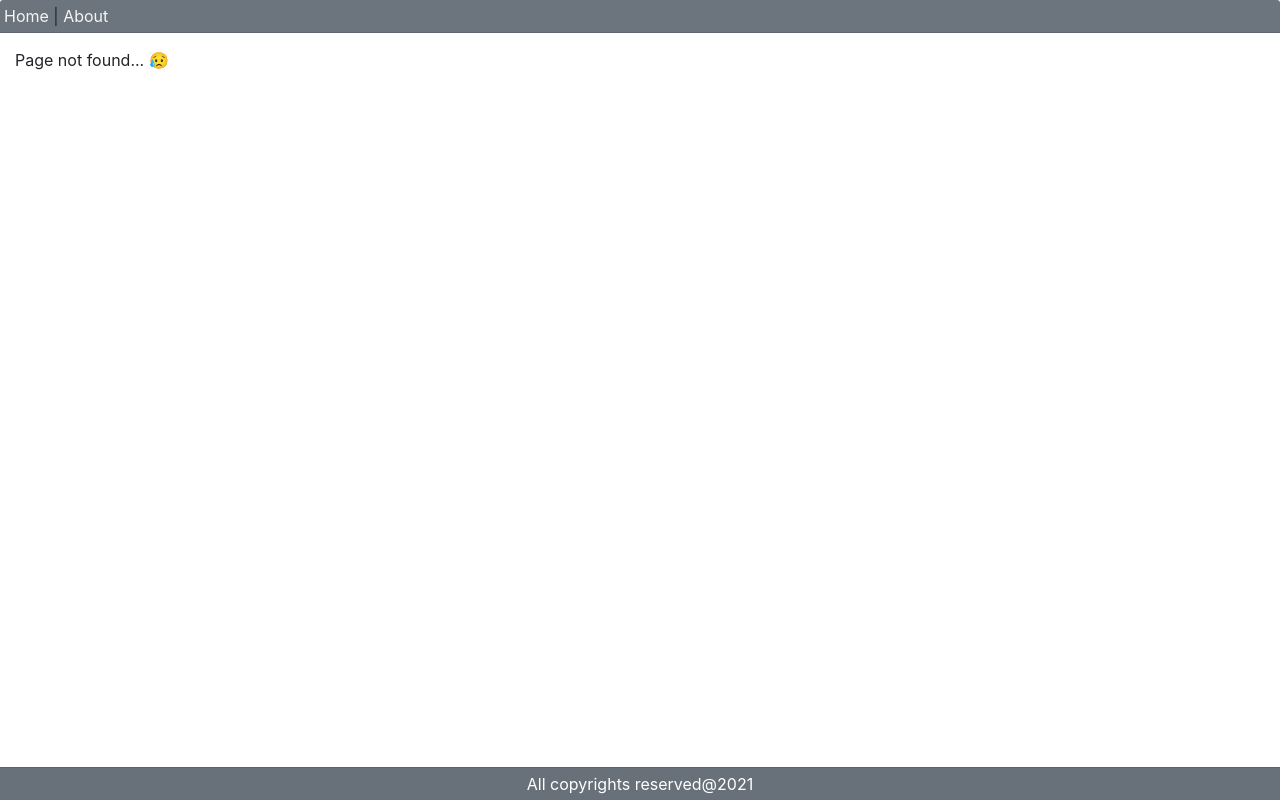
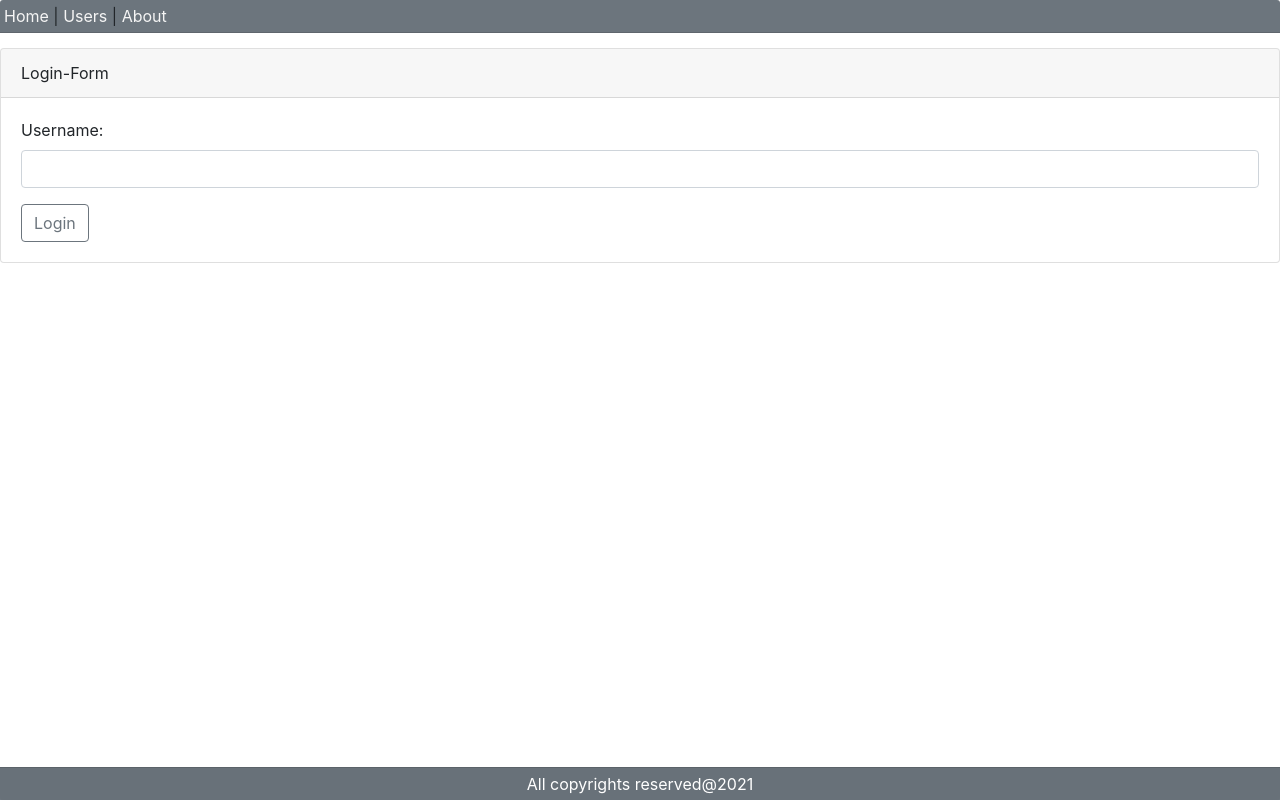
Before and after one commit to Abnow4444/Math-Trick, an Angular app in the folder number-game/: page /login in a window 1280 px wide. Before the commit this address had no page. Built offline with nearby package versions, Linux system fonts and the light colour scheme.

Commit message:
Injected UserDB and created UserList Component

```diff
--- a/number-game/src/app/app-routing.module.ts
+++ b/number-game/src/app/app-routing.module.ts
@@ -3,6 +3,8 @@ import { Routes, RouterModule } from '@angular/router';
 import { EmojiBoxComponent } from './emoji/emoji-box/emoji-box.component';
 import { ErrorComponent } from './error/error.component';
 import { GameBodyComponent } from './game-body/game-body.component';
+import { LoginComponent } from './login/login.component';
+import { UserListComponent } from './user-list/user-list.component';
 
 const routes: Routes = [
   {
@@ -10,6 +12,8 @@ const routes: Routes = [
     children: [
       { path: 'game', component: GameBodyComponent },
       { path: '', pathMatch: 'full', redirectTo: 'game' },
+      { path: 'login', component: LoginComponent},
+      { path: 'users', component: UserListComponent},
       { path: 'emoji', component: EmojiBoxComponent},
       { path: '**', pathMatch: 'full', component: ErrorComponent },
     ],
--- a/number-game/src/app/app.module.ts
+++ b/number-game/src/app/app.module.ts
@@ -9,6 +9,8 @@ import { FooterComponent } from './footer/footer.component';
 import { GameBodyComponent } from './game-body/game-body.component';
 import { ErrorComponent } from './error/error.component';
 import { EmojiModule } from './emoji/emoji.module';
+import { LoginComponent } from './login/login.component';
+import { UserListComponent } from './user-list/user-list.component';
 
 @NgModule({
   declarations: [
@@ -16,7 +18,9 @@ import { EmojiModule } from './emoji/emoji.module';
     HeaderComponent,
     FooterComponent,
     GameBodyComponent,
-    ErrorComponent
+    ErrorComponent,
+    LoginComponent,
+    UserListComponent
   ],
   imports: [
     BrowserModule,
--- a/number-game/src/app/header/header.component.html
+++ b/number-game/src/app/header/header.component.html
@@ -2,7 +2,8 @@
     <div class="card-header bg-secondary p-1">
         <nav>
             <a routerLink="/game" class="font-weight-normal text-decoration-none">Home</a>  |
-            <a href="#" class="font-weight-normal text-decoration-none">About</a>
+            <a routerLink="/users" class="font-weight-normal text-decoration-none">Users</a>  |
+            <a class="font-weight-normal text-decoration-none">About</a>
         </nav>
     </div>
 </div>
--- /dev/null
+++ b/number-game/src/app/login/login.component.html
@@ -0,0 +1,14 @@
+<div class="card mt-5">
+<div class="card-header">
+  Login-Form
+</div>
+<div class="card-body">
+  <div class="form-group">
+    <label for="username">Username:</label>
+    <input type="text" id="username" class="form-control">
+  </div>
+  <div>
+    <button class="btn btn-outline-secondary" (click) = "addUser()">Login</button>
+  </div>
+</div>
+</div>
--- /dev/null
+++ b/number-game/src/app/login/login.component.ts
@@ -0,0 +1,29 @@
+import { HttpClient, HttpHeaders } from '@angular/common/http';
+import { Component, OnInit } from '@angular/core';
+
+
+const data = {
+  username: "Abnow"
+};
+
+@Component({
+  selector: 'math-login',
+  templateUrl: './login.component.html',
+  styleUrls: ['./login.component.css']
+})
+export class LoginComponent implements OnInit {
+
+  constructor(private http: HttpClient) { }
+
+  ngOnInit(): void {
+  }
+
+  addUser(): void{
+    this.http.post("https://sheet.best/api/sheets/86a10621-87a6-4458-8706-dfea011e1d26", data, {headers : new HttpHeaders({ 'Content-Type': 'application/json' })}).subscribe(
+      res => {
+        console.log(res);
+      }
+    )
+  }
+
+}
--- /dev/null
+++ b/number-game/src/app/user-list/user-list.component.html
@@ -0,0 +1,24 @@
+<div class="container-fluid mt-5">
+  <div class="card">
+    <div class="card-header">Users: {{userDetailArr.length}}</div>
+  </div>
+  <div class="card-body">
+    <div class="card-deck">
+
+      <div class="row">
+
+        <div class="card h-100" style="width: 10rem;" *ngFor = "let users of userDetailArr">
+          <div class="card-header">
+            User Details
+          </div>
+          <div class="card-body p-1">
+            <p><span class="font-weight-bold">Username:</span><br> <span>{{users.username}}</span></p>
+            <p><span class="font-weight-bold">IP Addr:</span><br><span [ngClass]="users.ip === null ? 'text-success' : 'text-danger'">{{users.ip === null ? 'Secure' : users.ip}}</span></p>
+          </div>
+        </div>
+
+      </div>
+
+    </div>
+  </div>
+</div>
--- /dev/null
+++ b/number-game/src/app/user-list/user-list.component.ts
@@ -0,0 +1,28 @@
+import { HttpClient } from '@angular/common/http';
+import { Component, OnInit } from '@angular/core';
+
+@Component({
+  selector: 'math-user-list',
+  templateUrl: './user-list.component.html',
+  styleUrls: ['./user-list.component.css']
+})
+export class UserListComponent implements OnInit {
+
+  userDetailArr: any = [];
+
+  constructor(private http: HttpClient) { }
+
+  ngOnInit(): void {
+    this.retrieveUsers();
+  }
+
+  retrieveUsers(): void{
+    this.http.get('https://sheet.best/api/sheets/86a10621-87a6-4458-8706-dfea011e1d26').subscribe(
+      res => {
+        console.log(res);
+        this.userDetailArr = res;
+      }
+    )
+  }
+
+}
```
Also changed, not shown: number-game/src/app/login/login.component.css (added), number-game/src/app/user-list/user-list.component.css (added), 2 other files (tests, documents, lock files or other folders).
